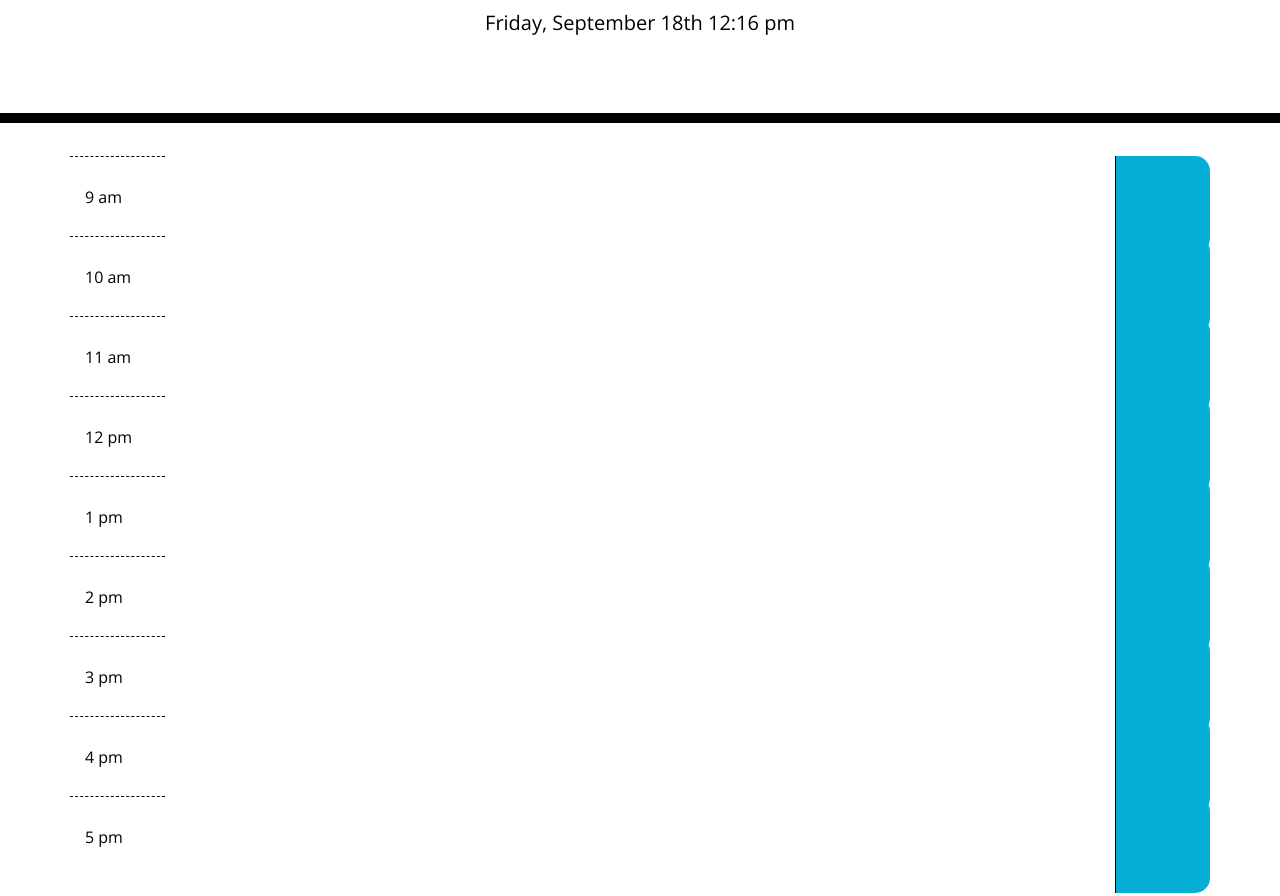
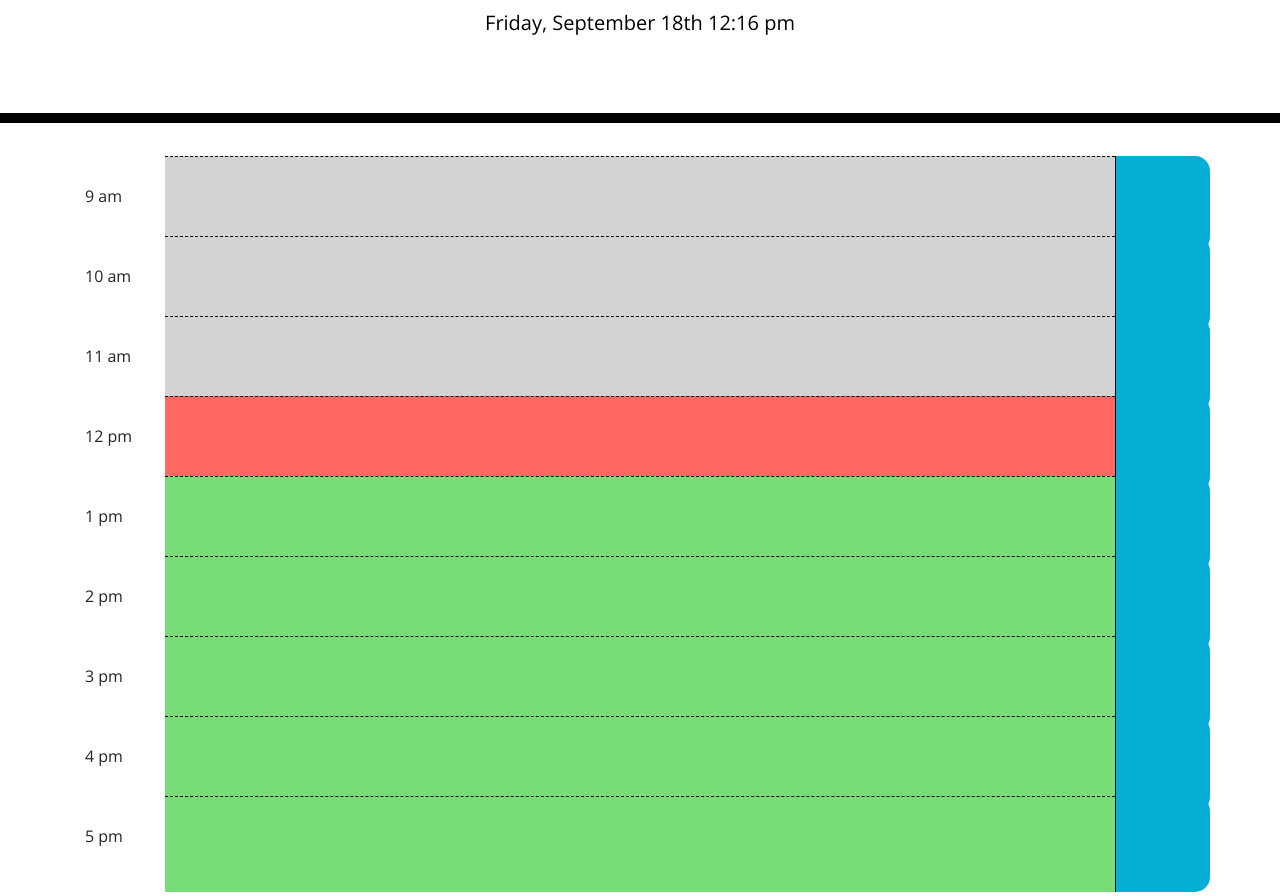
Before and after one commit to bridgetrshannon/Day_Planner, a plain HTML site: page index.html in a window 1280 px wide. Shown: the part 181-1077 px from the top of the page. Drawn offline with nearby package versions, Linux system fonts and the light colour scheme.

Commit message:
updated blockHour to hold array of hours

```diff
--- a/index.html
+++ b/index.html
@@ -24,10 +24,10 @@
   <div class="container">
     <!-- Timeblocks go here -->
     <div class="row">
-      <div class="col-lg-1 hour">
+      <div class="col-lg-1">
         <p class="hr">9 am</p>
       </div>
-      <div class="col-lg-10" value="9">
+      <div class="col-lg-10 hour" id="9">
 
       </div>
       <div class="col-lg-1 saveBtn">
@@ -36,10 +36,10 @@
     </div>
 
     <div class="row">
-      <div class="col-lg-1 hour">
+      <div class="col-lg-1">
         <p class="hr">10 am</p>
       </div>
-      <div class="col-lg-10" value="10">
+      <div class="col-lg-10 hour" id="10">
 
       </div>
       <div class="col-lg-1 saveBtn">
@@ -48,10 +48,10 @@
     </div>
 
     <div class="row">
-      <div class="col-lg-1 hour">
+      <div class="col-lg-1">
         <p class="hr">11 am</p>
       </div>
-      <div class="col-lg-10" value="11">
+      <div class="col-lg-10 hour" id="11">
 
       </div>
       <div class="col-lg-1 saveBtn">
@@ -60,10 +60,10 @@
     </div>
 
     <div class="row">
-      <div class="col-lg-1 hour">
+      <div class="col-lg-1">
         <p class="hr">12 pm</p>
       </div>
-      <div class="col-lg-10" value="12">
+      <div class="col-lg-10 hour" id="12">
 
       </div>
       <div class="col-lg-1 saveBtn">
@@ -72,10 +72,10 @@
     </div>
 
     <div class="row">
-      <div class="col-lg-1 hour">
+      <div class="col-lg-1">
         <p class="hr">1 pm</p>
       </div>
-      <div class="col-lg-10" value="1">
+      <div class="col-lg-10 hour" id="13">
 
       </div>
       <div class="col-lg-1 saveBtn">
@@ -84,10 +84,10 @@
     </div>
 
     <div class="row">
-      <div class="col-lg-1 hour">
+      <div class="col-lg-1">
         <p class="hr">2 pm</p>
       </div>
-      <div class="col-lg-10" value="2">
+      <div class="col-lg-10 hour" id="14">
 
       </div>
       <div class="col-lg-1 saveBtn">
@@ -96,10 +96,10 @@
     </div>
 
     <div class="row">
-      <div class="col-lg-1 hour">
+      <div class="col-lg-1">
         <p class="hr">3 pm</p>
       </div>
-      <div class="col-lg-10" value="3">
+      <div class="col-lg-10 hour" id="15">
 
       </div>
       <div class="col-lg-1 saveBtn">
@@ -108,10 +108,10 @@
     </div>
 
     <div class="row">
-      <div class="col-lg-1 hour">
+      <div class="col-lg-1">
         <p class="hr">4 pm</p>
       </div>
-      <div class="col-lg-10" value="4">
+      <div class="col-lg-10 hour" id="16">
 
       </div>
       <div class="col-lg-1 saveBtn">
@@ -120,10 +120,10 @@
     </div>
 
     <div class="row">
-      <div class="col-lg-1 hour">
+      <div class="col-lg-1">
         <p class="hr">5 pm</p>
       </div>
-      <div class="col-lg-10" value="5">
+      <div class="col-lg-10 hour" id="17">
 
       </div>
       <div class="col-lg-1 saveBtn">
--- a/script.js
+++ b/script.js
@@ -3,6 +3,8 @@
 var currentHour = (moment().hour());
 
 var hr = [];
+
+var blockHour;
 
 // Only shows 9 in the console
 // var hr = $(".hr").text()
@@ -13,7 +15,7 @@ $("#currentDay").append(moment().format("dddd, MMMM Do h:mm a"));
 
 // 2. Click event to save text area content to local storage
 function saveSchedule() {
-        // localstorage.setItem
+        localstorage.setItem
         // event.on("click", save)
 }
 
@@ -22,29 +24,48 @@ function saveSchedule() {
 // localstorage.getItem
 
 // array that holds the hour times from 9 am - 5 pm
-var hourArr = [9, 10, 11, 12, 13, 14, 15, 16, 17];
+var blockHour = [9, 10, 11, 12, 13, 14, 15, 16, 17];
 
 function displaySchedule() {
 
-        for (let i = 0; i < hourArr.length; i++)
-                console.log(hourArr[i]);
+        for (let i = 0; i < blockHour.length; i++)
+                console.log(blockHour[i]);
+}
+displaySchedule();
 
 // 4. Change time block background color depending in the current hour (past = grey , present = red, future = green)
 
 // console.log(moment().hour());
-}
 
 function timeCheck() {
+        $(".hour").each(function () {
+                var blockHour = parseInt($(this).attr("id"))
 
-        if (hr.value < currentHour) {
-                element.addClass("future")
-
+                console.log(blockHour)
+                // check if we've moved past this time
+                if (blockHour < currentHour) {
+                        $(this).addClass("past");
                 }
-        else if (hr.value === currentHour) {
-                element.addClass("present")
+                else if (blockHour === currentHour) {
+                        $(this).removeClass("past");
+                        $(this).addClass("present");
 
                 }
                 else {
-                element.addClass("past")
+                        $(this).removeClass("past");
+                        $(this).removeClass("present");
+                        $(this).addClass("future");
                 }
+        });
 }
+timeCheck();
+
+
+// // Need help with this
+// var blockHour = {
+//         x: y,
+//         function() {
+//                 console.log(this.x)
+
+//         }
+// };
```
Lines whose indentation alone changed are shown as unchanged.
